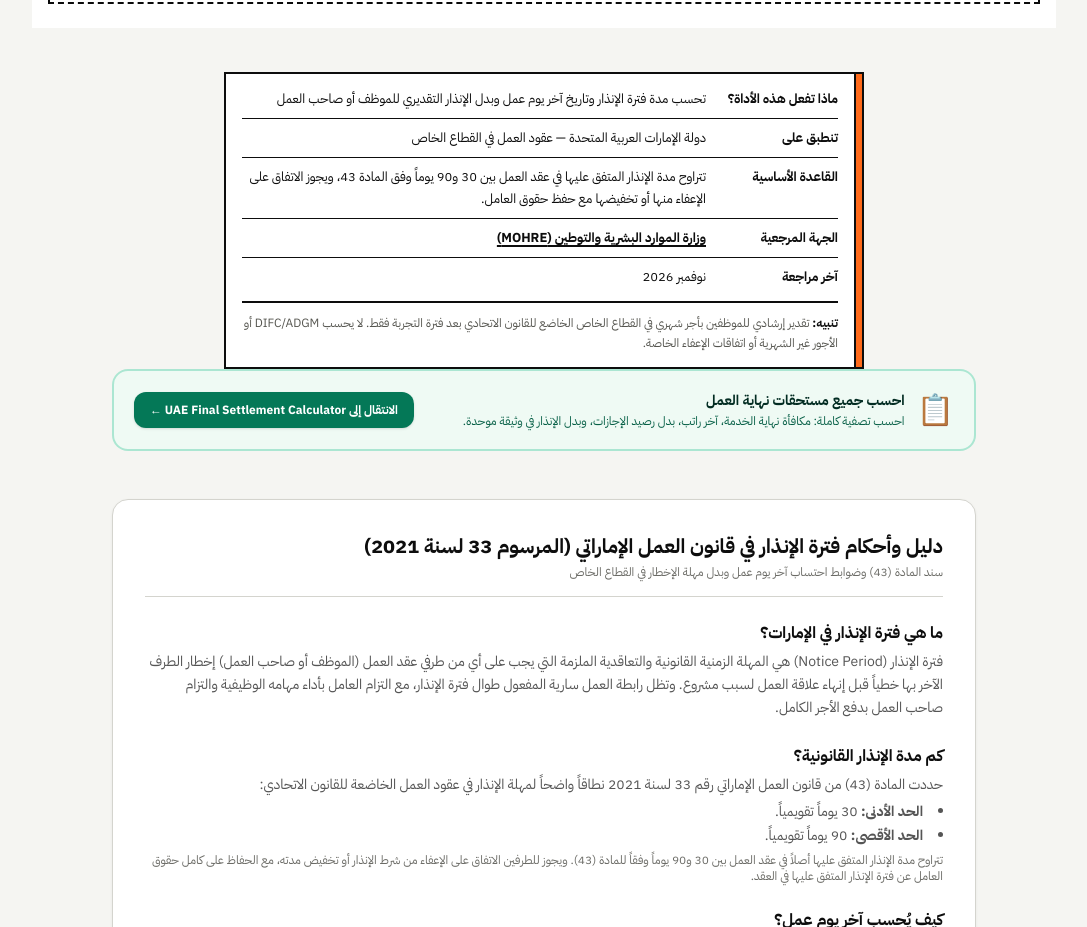
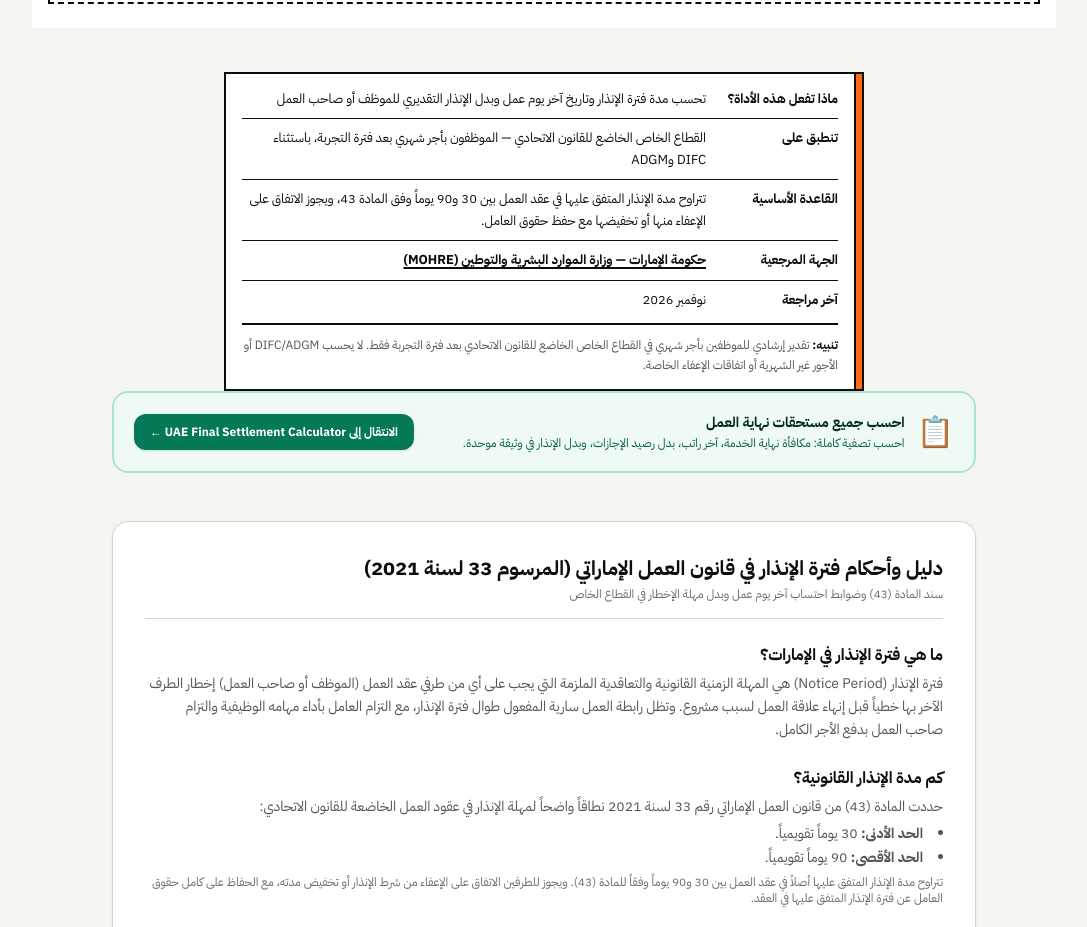
Before and after one commit to MAHMADzubair/arabic-tools, a Next.js app: page /ar/ae/notice-period-calculator in a window 1280 px wide. Shown: the part 1920-2847 px from the top of the page, without its empty margins (96-1183 px from the left). Built offline with nearby package versions, Linux system fonts and the light colour scheme; no server answers.

Commit message:
content: align UAE notice guide scope and section structure

```diff
--- a/app/ar/ae/notice-period-calculator/page.js
+++ b/app/ar/ae/notice-period-calculator/page.js
@@ -150,9 +150,9 @@ export default function UaeNoticePeriodCalculatorPage() {
         {/* GEO Answer Summary */}
         <GeoAnswerSummary
           whatItDoes="تحسب مدة فترة الإنذار وتاريخ آخر يوم عمل وبدل الإنذار التقديري للموظف أو صاحب العمل"
-          appliesTo="دولة الإمارات العربية المتحدة — عقود العمل في القطاع الخاص"
+          appliesTo="القطاع الخاص الخاضع للقانون الاتحادي — الموظفون بأجر شهري بعد فترة التجربة، باستثناء DIFC وADGM"
           keyRule="تتراوح مدة الإنذار المتفق عليها في عقد العمل بين 30 و90 يوماً وفق المادة 43، ويجوز الاتفاق على الإعفاء منها أو تخفيضها مع حفظ حقوق العامل."
-          authority="وزارة الموارد البشرية والتوطين (MOHRE)"
+          authority="حكومة الإمارات — وزارة الموارد البشرية والتوطين (MOHRE)"
           authorityUrl="https://u.ae/en/information-and-services/jobs/employment-in-the-private-sector/job-offers-and-work-permits-and-contracts/terminating-employment-contracts"
           lastReviewed="نوفمبر 2026"
           disclaimer="تقدير إرشادي للموظفين بأجر شهري في القطاع الخاص الخاضع للقانون الاتحادي بعد فترة التجربة فقط. لا يحسب DIFC/ADGM أو الأجور غير الشهرية أو اتفاقات الإعفاء الخاصة."
@@ -289,7 +289,7 @@ export default function UaeNoticePeriodCalculatorPage() {
               <p className="text-xs text-ink-muted mt-2">إذا لم يلتزم أي طرف بمتطلبات المادة (9)، فقد يستحق الطرف الآخر تعويضاً يعادل أجر مهلة الإخطار أو الجزء المتبقي منها. هذه الحالة خارج نطاق الحاسبة الحالية.</p>
             </div>
 
-            {/* 8. هل تختلف القواعد في DIFC وADGM؟ */}
+            {/* 9. هل تختلف القواعد في DIFC وADGM؟ */}
             <div>
               <h3 className="text-base font-bold text-ink mb-1.5">هل تختلف القواعد في DIFC وADGM؟</h3>
               <p className="text-sm text-ink-secondary leading-relaxed">
@@ -297,7 +297,7 @@ export default function UaeNoticePeriodCalculatorPage() {
               </p>
             </div>
 
-            {/* 9. كيفية استخدام الحاسبة */}
+            {/* 10. كيفية استخدام الحاسبة */}
             <div>
               <h3 className="text-base font-bold text-ink mb-1.5">كيفية استخدام الحاسبة</h3>
               <ol className="list-decimal list-inside text-sm text-ink-secondary space-y-1">
@@ -309,7 +309,7 @@ export default function UaeNoticePeriodCalculatorPage() {
               </ol>
             </div>
 
-            {/* 10. مثال عملي */}
+            {/* 11. مثال عملي */}
             <div>
               <h3 className="text-base font-bold text-ink mb-2">أمثلة عملية (Worked Examples)</h3>
               <div className="space-y-3">
@@ -334,7 +334,7 @@ export default function UaeNoticePeriodCalculatorPage() {
               </div>
             </div>
 
-            {/* 11. المصادر الرسمية */}
+            {/* 12. المصادر الرسمية */}
             <div>
               <h3 className="text-base font-bold text-ink mb-1.5">المصادر الرسمية</h3>
               <ul className="list-disc list-inside text-xs text-ink-secondary leading-relaxed space-y-1">
@@ -357,7 +357,7 @@ export default function UaeNoticePeriodCalculatorPage() {
               <p className="text-xs text-ink-muted mt-2">المادة (43/4) تميز بين الأجر الشهري والأسبوعي واليومي وبالساعة، وتحدد متوسط الأجر اليومي للعامل بالقطعة؛ الحاسبة الحالية لا تدعم إلا الأجر الشهري.</p>
             </div>
 
-            {/* 12. آخر تحديث */}
+            {/* 13. آخر تحديث */}
             <div className="pt-2 border-t border-slate-200 flex justify-between text-xs text-ink-muted">
               <span><strong>آخر مراجعة قانونية:</strong> نوفمبر 2026</span>
               <span>المواد 1 و9 و43 و67 من المرسوم 33 لسنة 2021</span>
```
